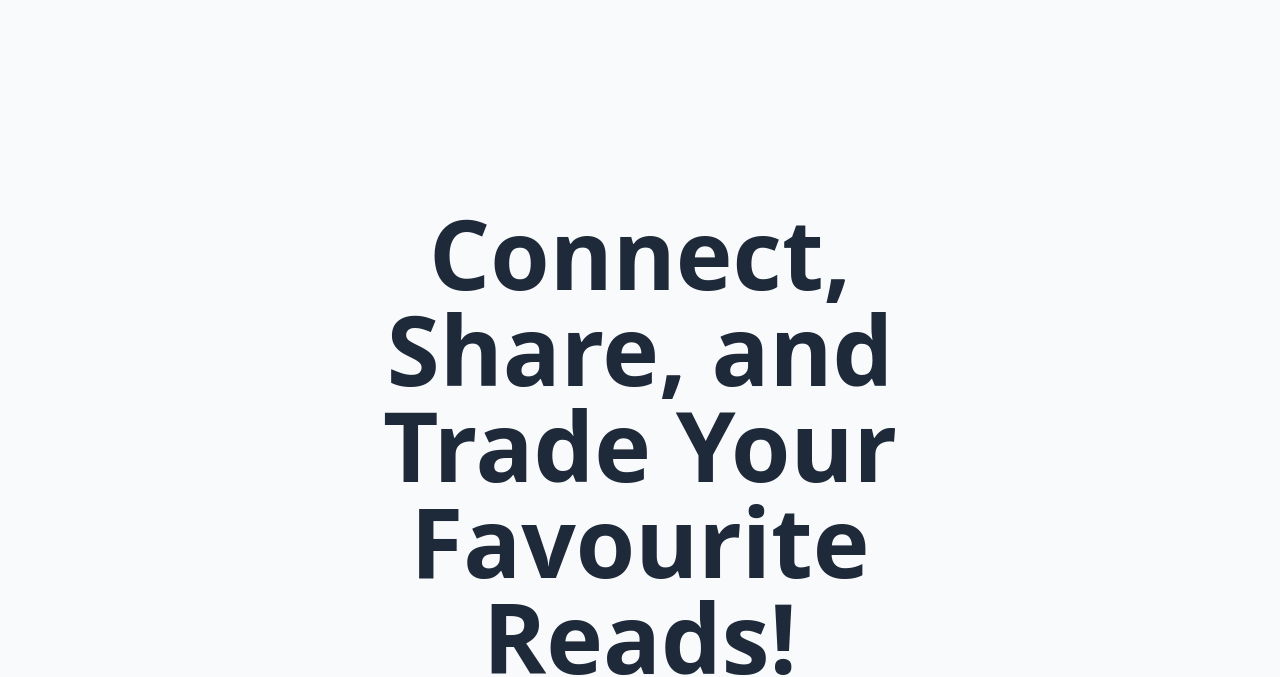
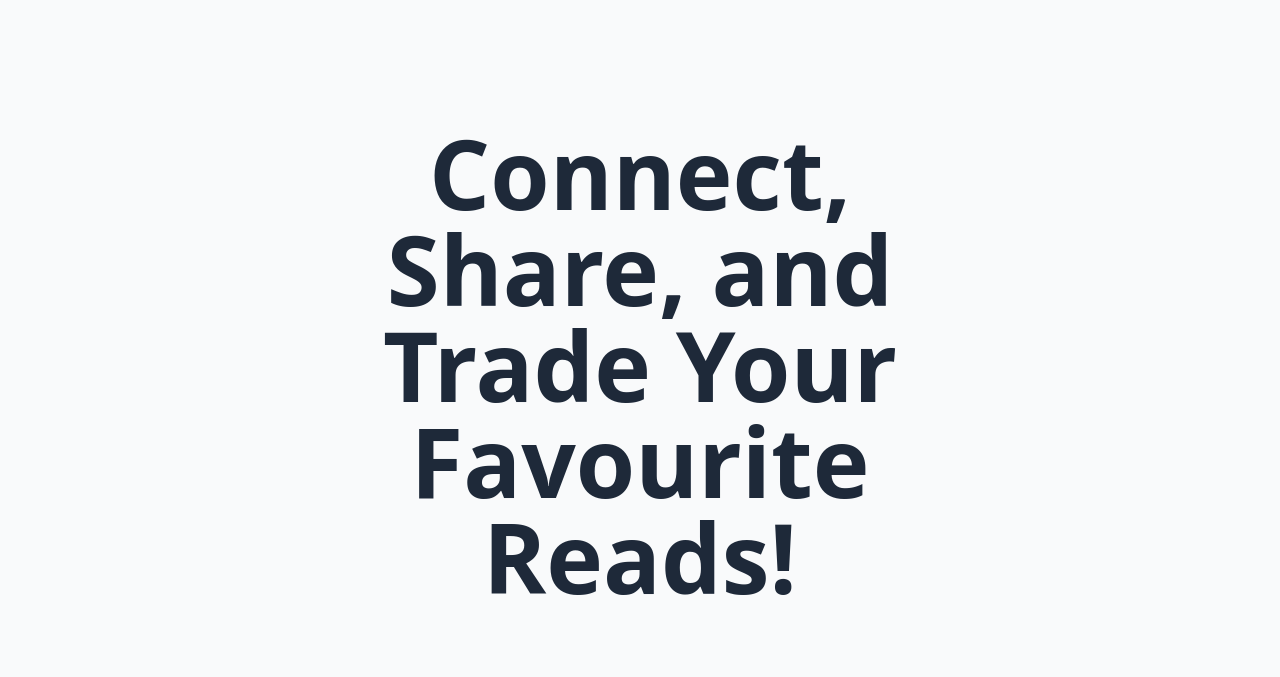
Before and after one commit to thakurharshit18/read-verse, a React (Vite) app in the folder frontend/: page / in a window 1280 px wide. Shown: the part 180-857 px from the top of the page. Built offline with nearby package versions, Linux system fonts and the light colour scheme.

Commit message:
uichanges

```diff
--- a/frontend/src/pages/Home.jsx
+++ b/frontend/src/pages/Home.jsx
@@ -38,13 +38,13 @@ const Home = () => {
     <div className="min-h-screen bg-gray-50">
       <Navbar />
 
-      <div className="text-center m-60 py-20 px-4 md:px-20">
+      <div className="text-center m-60  px-4 md:px-20">
         <h1 className=" text-9xl md:text-8xl font-extrabold mb-6 text-gray-800">
           Connect, Share, and Trade Your Favourite Reads!
         </h1>
       </div>
 
-      <section className="py-12 mt-55 px-4 md:px-20">
+      <section className=" px-4 md:px-20">
         <h2 className="text-7xl font-bold text-center  mb-10">Featured Books</h2>
 
         <div className="grid grid-cols-1 sm:grid-cols-2 lg:grid-cols-4 gap-8">
```
